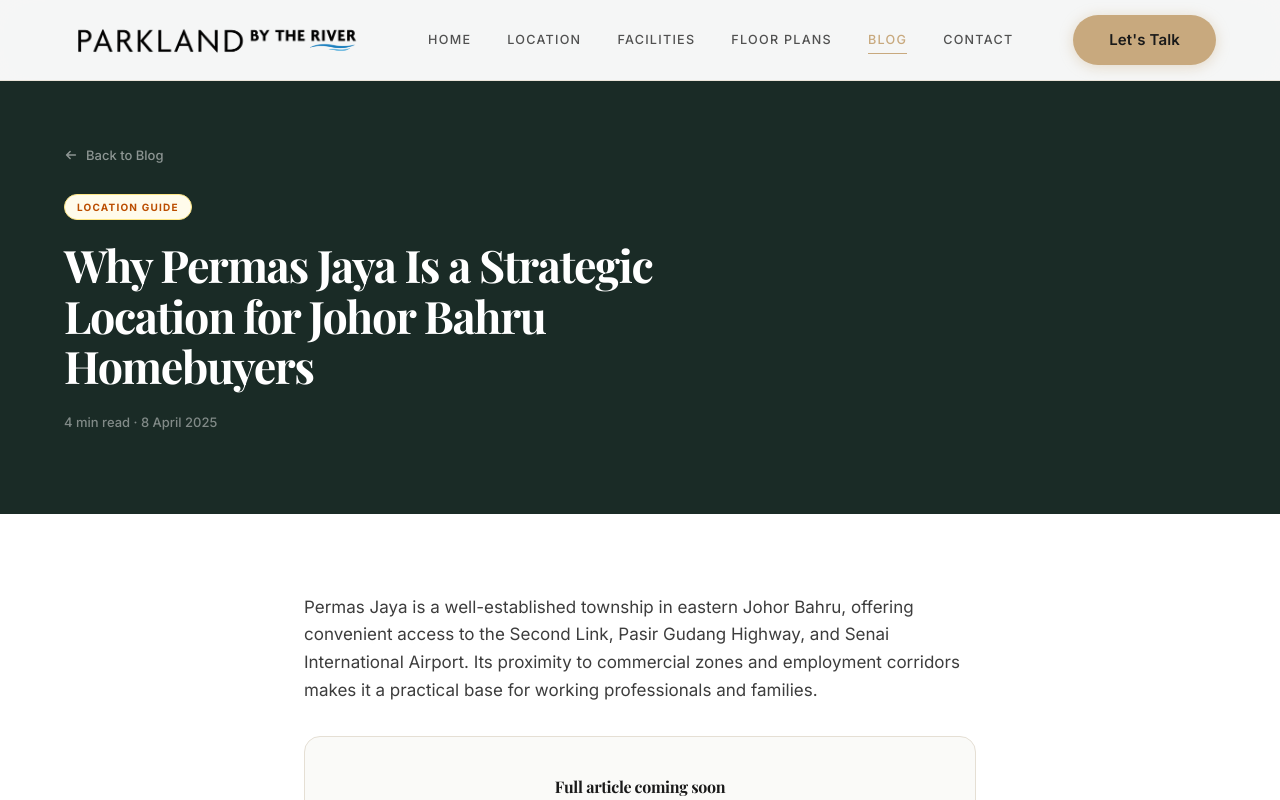
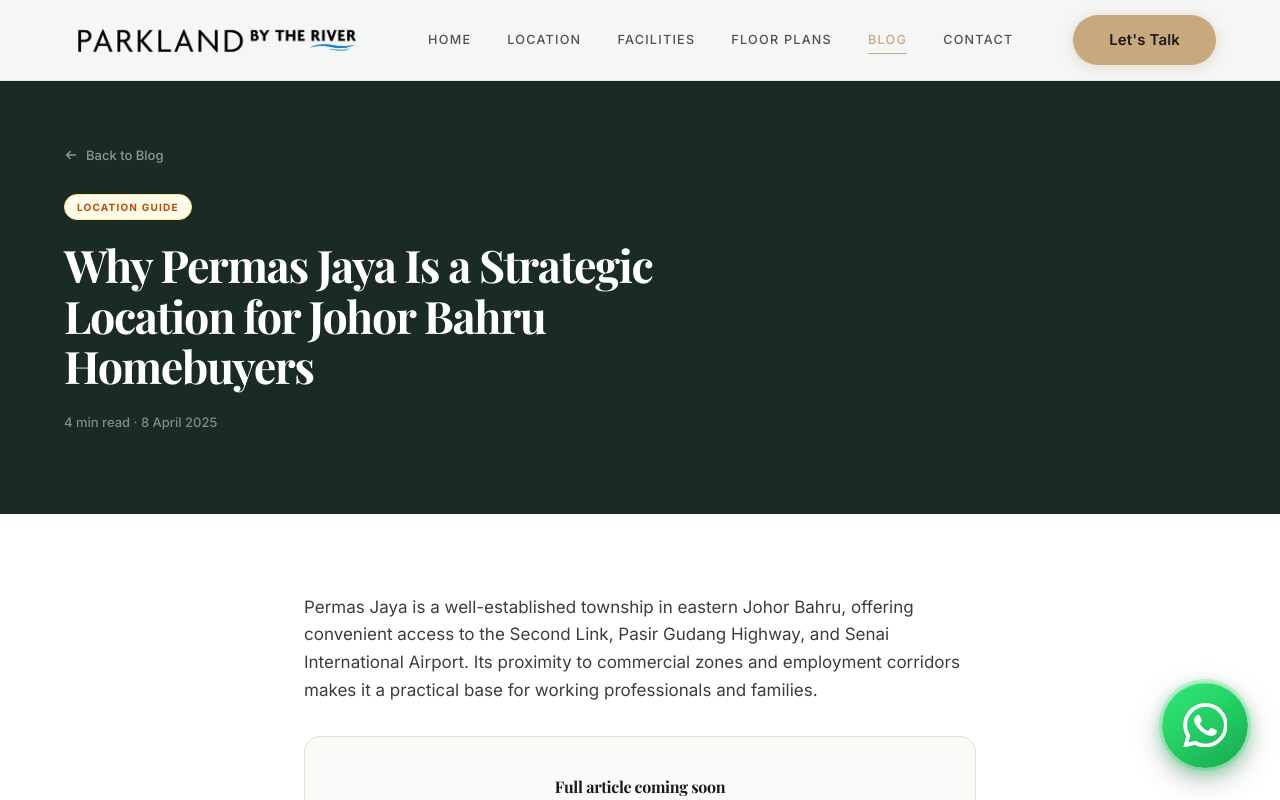
Before and after one commit to NewGenDevTeam/parkland-website, a Next.js app: page /blog/permas-jaya-location-guide in a window 1280 px wide. Shown: the top 800 px of the page. Built offline with nearby package versions, Linux system fonts and the light colour scheme; a web font is replaced by a local one.

Commit message:
Update WhatsApp floating button size and hover label

```diff
--- a/app/globals.css
+++ b/app/globals.css
@@ -520,6 +520,119 @@
 
 
 /* ══════════════════════════════════════════════════════════════════════════
+   WHATSAPP FLOATING BUTTON
+   Structure: .wa-wrapper (fixed) > .wa-label + .wa-float > .wa-float-icon
+   Label slides in from right on wrapper hover (desktop only).
+   ══════════════════════════════════════════════════════════════════════════ */
+
+/* ── Outer wrapper — holds fixed position so label + button move together ── */
+.wa-wrapper {
+  position: fixed;
+  bottom: 1.75rem;
+  right: 1.75rem;
+  z-index: 9000;
+  display: flex;
+  align-items: center;
+  gap: 0.75rem;           /* 12px gap between label and button */
+}
+
+/* ── Hover label — hidden by default, desktop only ──────────────────────── */
+.wa-label {
+  font-family: var(--font-sans);
+  font-size: 0.8125rem;   /* 13px */
+  font-weight: 600;
+  letter-spacing: 0.02em;
+  color: #ffffff;
+  white-space: nowrap;
+  /* Dark river-green pill — matches site colour system */
+  background: rgba(15, 26, 22, 0.90);
+  backdrop-filter: blur(10px);
+  -webkit-backdrop-filter: blur(10px);
+  border: 1px solid rgba(255, 255, 255, 0.14);
+  border-radius: 9999px;
+  padding: 0.4375rem 1.0625rem;   /* 7px 17px */
+  /* Hidden by default */
+  opacity: 0;
+  transform: translateX(8px);
+  pointer-events: none;
+  transition: opacity 0.22s ease, transform 0.22s ease;
+}
+
+/* Reveal label when wrapper is hovered (desktop pointer device) */
+@media (hover: hover) {
+  .wa-wrapper:hover .wa-label {
+    opacity: 1;
+    transform: translateX(0);
+  }
+}
+
+/* Hide label entirely on mobile — keep button clean and tap-friendly */
+@media (max-width: 767px) {
+  .wa-label {
+    display: none;
+  }
+}
+
+/* ── Circular button ─────────────────────────────────────────────────────── */
+.wa-float {
+  width: 8.75rem;    /* 60px mobile — comfortably tap-friendly */
+  height: 8.75rem;
+  border-radius: 9999px;
+  display: flex;
+  align-items: center;
+  justify-content: center;
+  flex-shrink: 0;
+  text-decoration: none;
+  /* Glossy WhatsApp green */
+  background: linear-gradient(145deg, #33e87a 0%, #25D366 42%, #18a84e 100%);
+  box-shadow:
+    0 0 0 3px rgba(37, 211, 102, 0.20),
+    0 5px 16px rgba(37, 211, 102, 0.45),
+    0 10px 30px rgba(0, 0, 0, 0.26),
+    inset 0 1.5px 0 rgba(255, 255, 255, 0.45);   /* gloss rim */
+  transition: transform 0.2s ease, box-shadow 0.2s ease;
+}
+
+.wa-float:hover {
+  transform: translateY(-3px) scale(1.07);
+  box-shadow:
+    0 0 0 5px rgba(37, 211, 102, 0.26),
+    0 8px 24px rgba(37, 211, 102, 0.55),
+    0 16px 42px rgba(0, 0, 0, 0.32),
+    inset 0 1.5px 0 rgba(255, 255, 255, 0.45);
+}
+
+.wa-float:active {
+  transform: translateY(-1px) scale(1.02);
+}
+
+/* ── SVG icon ────────────────────────────────────────────────────────────── */
+.wa-float-icon {
+  width: 5rem;   /* 34px mobile */
+  height: 5rem;
+  flex-shrink: 0;
+}
+
+/* ── Desktop overrides ───────────────────────────────────────────────────── */
+@media (min-width: 768px) {
+  .wa-wrapper {
+    bottom: 2rem;
+    right: 2rem;
+  }
+
+  .wa-float {
+    width: 5.375rem;   /* 70px desktop */
+    height: 5.375rem;
+  }
+
+  .wa-float-icon {
+    width: 2.8rem;     /* 40px desktop */
+    height: 2.8rem;
+  }
+}
+
+
+/* ══════════════════════════════════════════════════════════════════════════
    PAGE LOADER — Parkland By The River
    Full-screen premium overlay with percentage counter + river-wave line.
    Appears once per browser session; slides upward on completion.
--- a/app/layout.tsx
+++ b/app/layout.tsx
@@ -1,8 +1,9 @@
 import type { Metadata } from "next";
 import { Inter, Playfair_Display } from "next/font/google";
 import "./globals.css";
-import HashScrollHandler from "@/components/motion/HashScrollHandler";
-import PageLoader        from "@/components/motion/PageLoader";
+import HashScrollHandler  from "@/components/motion/HashScrollHandler";
+import PageLoader         from "@/components/motion/PageLoader";
+import WhatsAppButton     from "@/components/ui/WhatsAppButton";
 
 const inter = Inter({
   subsets: ["latin"],
@@ -42,6 +43,7 @@ export default function RootLayout({
         <PageLoader />
         <HashScrollHandler />
         {children}
+        <WhatsAppButton />
       </body>
     </html>
   );
--- /dev/null
+++ b/components/ui/WhatsAppButton.tsx
@@ -0,0 +1,25 @@
+export default function WhatsAppButton() {
+  return (
+    <div className="wa-wrapper">
+      <span className="wa-label" aria-hidden="true">WhatsApp Us</span>
+      <a
+        href="https://wa.me/60136655111"
+        target="_blank"
+        rel="noopener noreferrer"
+        aria-label="Chat with us on WhatsApp"
+        className="wa-float"
+      >
+        {/* Official WhatsApp brand SVG */}
+        <svg
+          xmlns="http://www.w3.org/2000/svg"
+          viewBox="0 0 24 24"
+          fill="white"
+          aria-hidden="true"
+          className="wa-float-icon"
+        >
+          <path d="M17.472 14.382c-.297-.149-1.758-.867-2.03-.967-.273-.099-.471-.148-.67.15-.197.297-.767.966-.94 1.164-.173.199-.347.223-.644.075-.297-.15-1.255-.463-2.39-1.475-.883-.788-1.48-1.761-1.653-2.059-.173-.297-.018-.458.13-.606.134-.133.298-.347.446-.52.149-.174.198-.298.298-.497.099-.198.05-.371-.025-.52-.075-.149-.669-1.612-.916-2.207-.242-.579-.487-.5-.669-.51-.173-.008-.371-.01-.57-.01-.198 0-.52.074-.792.372-.272.297-1.04 1.016-1.04 2.479 0 1.462 1.065 2.875 1.213 3.074.149.198 2.096 3.2 5.077 4.487.709.306 1.262.489 1.694.625.712.227 1.36.195 1.871.118.571-.085 1.758-.719 2.006-1.413.248-.694.248-1.289.173-1.413-.074-.124-.272-.198-.57-.347m-5.421 7.403h-.004a9.87 9.87 0 01-5.031-1.378l-.361-.214-3.741.982.998-3.648-.235-.374a9.86 9.86 0 01-1.51-5.26c.001-5.45 4.436-9.884 9.888-9.884 2.64 0 5.122 1.03 6.988 2.898a9.825 9.825 0 012.893 6.994c-.003 5.45-4.437 9.884-9.885 9.884m8.413-18.297A11.815 11.815 0 0012.05 0C5.495 0 .16 5.335.157 11.892c0 2.096.547 4.142 1.588 5.945L.057 24l6.305-1.654a11.882 11.882 0 005.683 1.448h.005c6.554 0 11.89-5.335 11.893-11.893a11.821 11.821 0 00-3.48-8.413z" />
+        </svg>
+      </a>
+    </div>
+  );
+}
```
